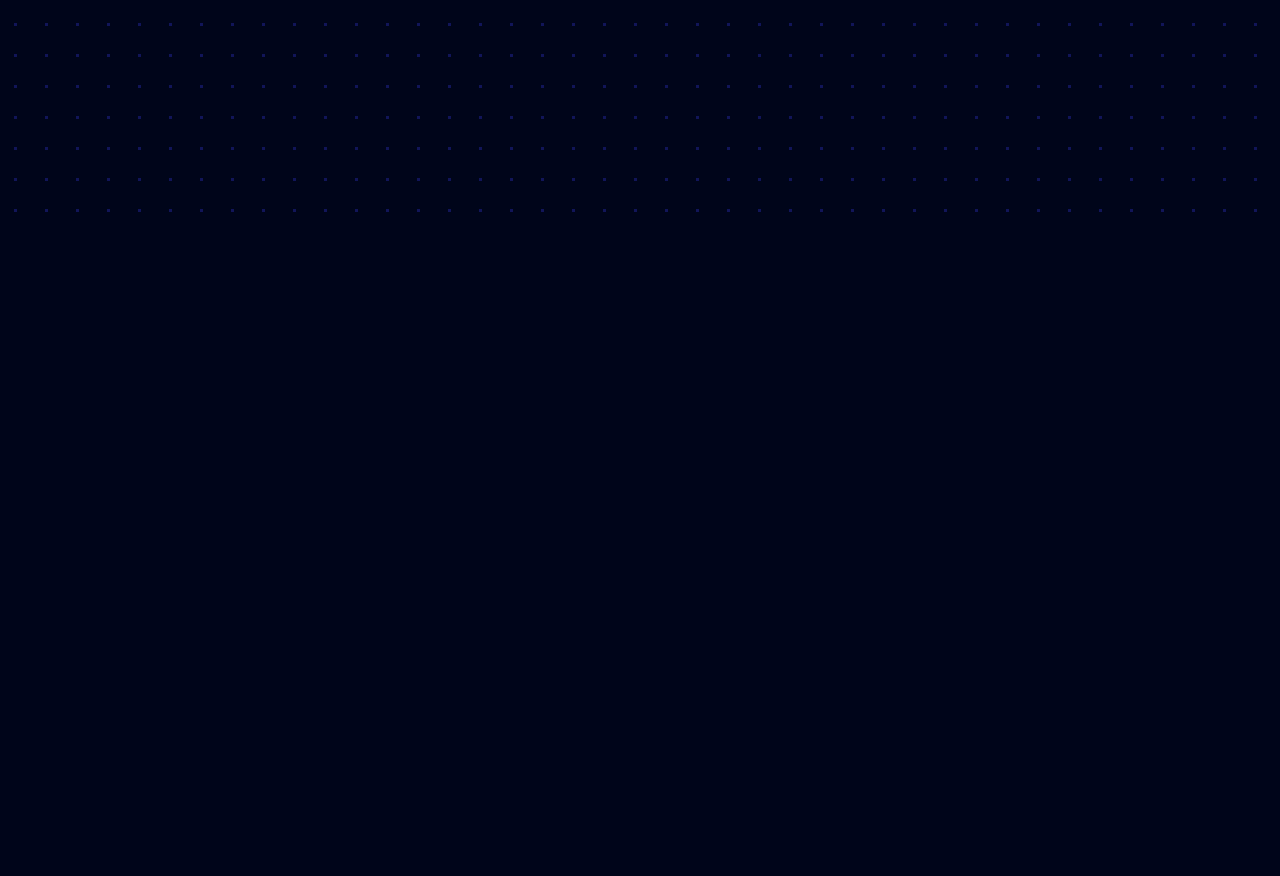
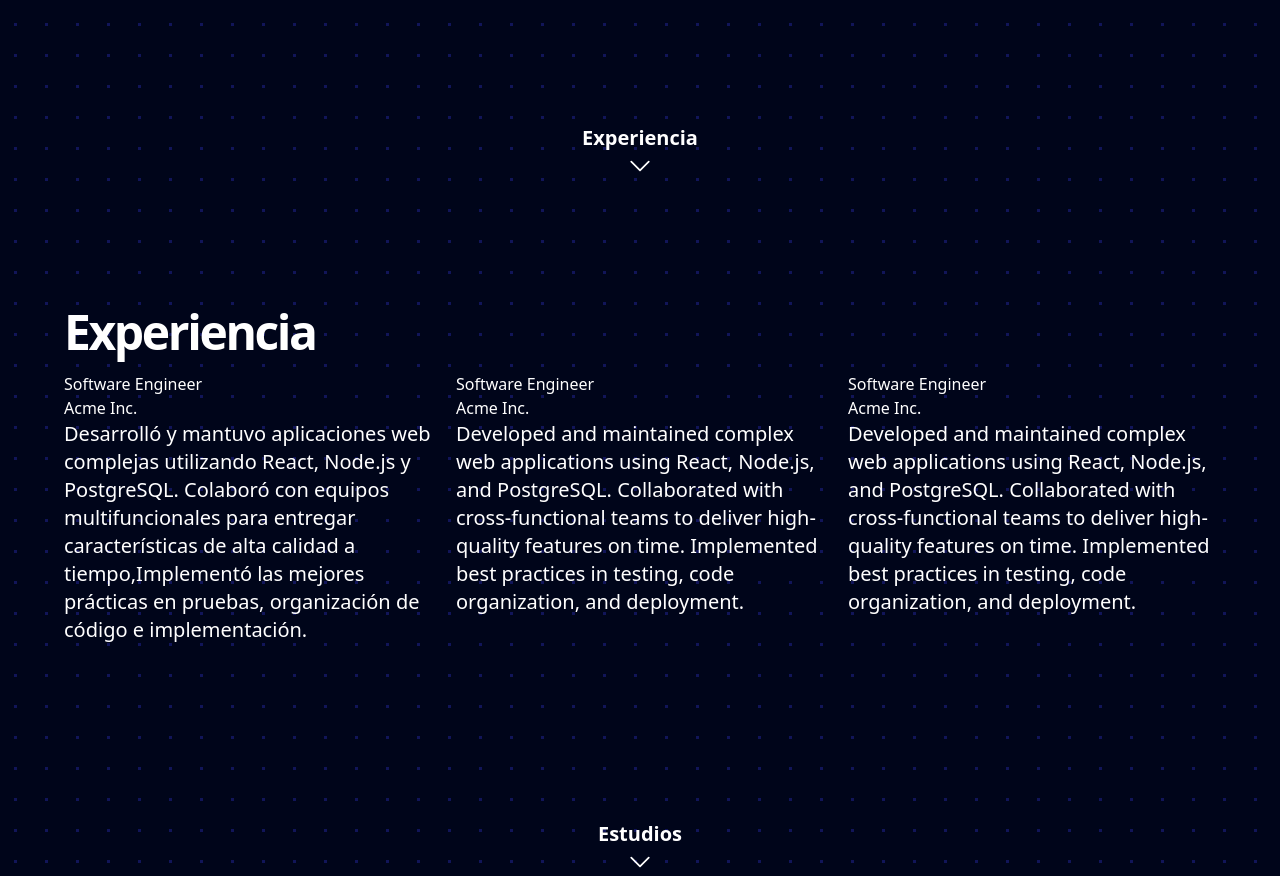
Before and after one commit to manup94/portfolio, a Next.js app: page / in a window 1280 px wide. Shown: the part 580-1456 px from the top of the page. Before the commit the page ends 800 px from the top, so only its background shows below. Built offline with nearby package versions, Linux system fonts and the light colour scheme.

Commit message:
Add experience section

```diff
--- /dev/null
+++ b/src/app/components/experience/experience-grid.tsx
@@ -0,0 +1,38 @@
+import ExperienceItem from "./experience-item";
+
+const ExperienceGrid = () => {
+  const experiences = [
+    {
+      puesto: "Software Engineer",
+      empresa: "Acme Inc.",
+      responsabilidades:
+        "Desarrolló y mantuvo aplicaciones web complejas utilizando React, Node.js y PostgreSQL. Colaboró con equipos multifuncionales para entregar características de alta calidad a tiempo,Implementó las mejores prácticas en pruebas, organización de código e implementación.",
+    },
+    {
+      puesto: "Software Engineer",
+      empresa: "Acme Inc.",
+      responsabilidades: `Developed and maintained complex web applications using React,
+      Node.js, and PostgreSQL. Collaborated with cross-functional teams to deliver
+      high-quality features on time. Implemented best practices in testing, code
+      organization, and deployment.`,
+    },
+    {
+      puesto: "Software Engineer",
+      empresa: "Acme Inc.",
+      responsabilidades: `Developed and maintained complex web applications using React,
+      Node.js, and PostgreSQL. Collaborated with cross-functional teams to deliver
+      high-quality features on time. Implemented best practices in testing, code
+      organization, and deployment.`,
+    },
+  ];
+
+  return (
+    <div className="grid gap-6 md:grid-cols-2 lg:grid-cols-3">
+      {experiences.map((elm) => {
+        return <ExperienceItem experience={elm} />;
+      })}
+    </div>
+  );
+};
+
+export default ExperienceGrid;
--- /dev/null
+++ b/src/app/components/experience/experience-item.tsx
@@ -0,0 +1,27 @@
+import { FC } from "react";
+
+export interface Experience {
+  puesto: string;
+  empresa: string;
+  responsabilidades: string;
+}
+
+export interface ExperienceItemProps {
+  experience: Experience;
+}
+
+const ExperienceItem: FC<ExperienceItemProps> = ({ experience }) => {
+  return (
+    <div>
+      <div>
+        <h2>{experience.puesto}</h2>
+        <h3>{experience.empresa}</h3>
+      </div>
+      <div className="text-xl">
+        <p>{experience.responsabilidades}</p>
+      </div>
+    </div>
+  );
+};
+
+export default ExperienceItem;
--- /dev/null
+++ b/src/app/components/experience/experience.tsx
@@ -0,0 +1,18 @@
+import ExperienceGrid from "./experience-grid";
+
+const Experience = () => {
+  return (
+    <section className="w-full py-12 md:py-24 lg:py-32 h-[80vh]">
+      <div className="container px-4 md:px-6">
+        <div className="space-y-4 text-white">
+          <h2 className="text-3xl font-bold tracking-tighter sm:text-4xl md:text-5xl">
+            Experiencia
+          </h2>
+          <ExperienceGrid />
+        </div>
+      </div>
+    </section>
+  );
+};
+
+export default Experience;
--- a/src/app/components/hero.tsx
+++ b/src/app/components/hero.tsx
@@ -1,6 +1,6 @@
 const Hero = () => {
   return (
-    <section className="flex flex-col mx-auto w-2/3 max-w-[600px] h-[600px] justify-center  text-white">
+    <section className="flex flex-col mx-auto w-2/3 max-w-[600px] h-[80vh] justify-center  text-white">
       <h1 className="text-6xl font-bold">
         ✌🏼¡Hola!, soy{" "}
         <span className="bg-gradient-to-r from-blue-700 to-blue-300 bg-clip-text text-transparent">
--- /dev/null
+++ b/src/app/components/separator.tsx
@@ -0,0 +1,20 @@
+import { FC } from "react";
+import ChevronDown from "../icons/chevron-down";
+
+export interface SeparatorProps {
+  text: string;
+}
+
+const Separator: FC<SeparatorProps> = ({ text }) => {
+  return (
+    <button
+      aria-label={text}
+      className="flex flex-col mx-auto justify-center items-center font-semibold text-xl text-white group"
+    >
+      <p>{text}</p>
+      <ChevronDown className="w-7 transition-transform duration-300 group-hover:scale-110" />
+    </button>
+  );
+};
+
+export default Separator;
--- /dev/null
+++ b/src/app/icons/chevron-down.tsx
@@ -0,0 +1,18 @@
+export default function ChevronDown({ ...props }) {
+  return (
+    <svg
+      xmlns="http://www.w3.org/2000/svg"
+      fill="none"
+      viewBox="0 0 24 24"
+      stroke-width="1.5"
+      stroke="currentColor"
+      {...props}
+    >
+      <path
+        stroke-linecap="round"
+        stroke-linejoin="round"
+        d="m19.5 8.25-7.5 7.5-7.5-7.5"
+      />
+    </svg>
+  );
+}
--- a/src/app/page.tsx
+++ b/src/app/page.tsx
@@ -1,9 +1,14 @@
+import Experience from "./components/experience/experience";
 import Hero from "./components/hero";
+import Separator from "./components/separator";
 
 export default function Home() {
   return (
     <div>
       <Hero />
+      <Separator text="Experiencia" />
+      <Experience />
+      <Separator text="Estudios" />
     </div>
   );
 }
```
